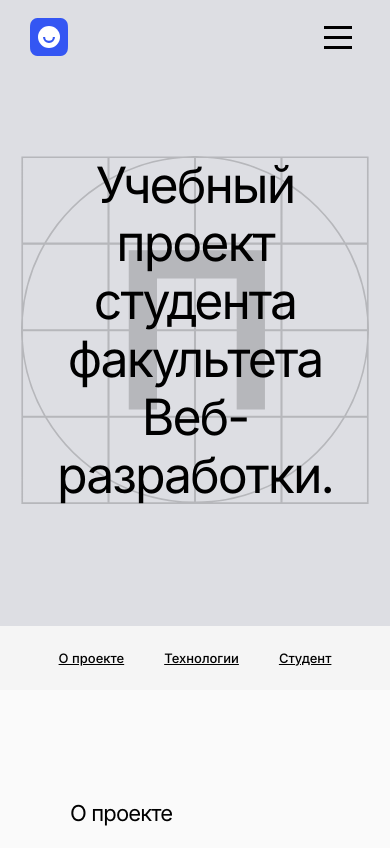
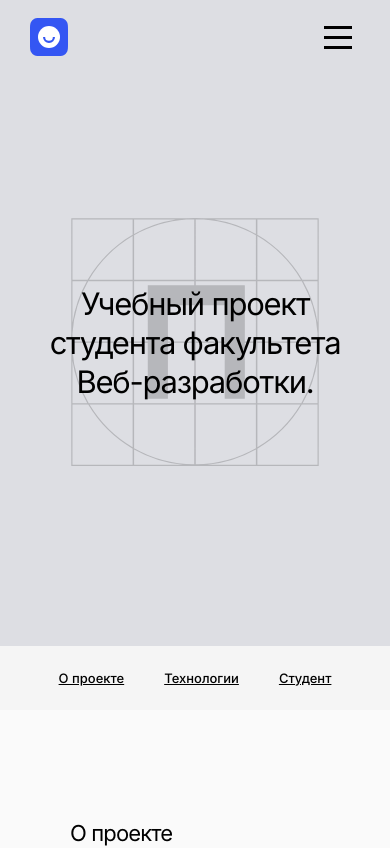
Before and after one commit to ShnaiderDanila/movies-explorer-frontend, a React (Create React App) app: page / in a window 390 px wide. Shown: the top 848 px of the page. Built offline with nearby package versions, Linux system fonts and the light colour scheme.

Commit message:
feat: Add responsive css styles to ./src/components/Main/Promo/Promo.css

```diff
--- a/src/components/Main/Promo/Promo.css
+++ b/src/components/Main/Promo/Promo.css
@@ -1,6 +1,17 @@
 .promo {
   padding: 82px 19px 122px;
   background-color: #dddee3;
+}
+
+.promo__container {
+  min-height: 320px;
+  background-image: url(../../../images/promo-logo.svg);
+  background-repeat: no-repeat;
+  background-size: contain;
+  background-position: center;
+  display: flex;
+  align-items: center;
+  justify-content: center;
 }
 
 .promo__title {
@@ -13,13 +24,26 @@
   text-align: center;
 }
 
-.promo__container {
-  min-height: 320px;
-  background-image: url(../../../images/promo-logo.svg);
-  background-repeat: no-repeat;
-  background-size: contain;
-  background-position: center;
-  display: flex;
-  align-items: center;
-  justify-content: center;
+/* Адаптив  */
+
+@media screen and (max-width: 768px) {
+  .promo {
+    padding: 228px 19px 240px;
+  }
 }
+
+@media screen and (max-width: 425px) {
+  .promo {
+    padding: 144px 10px 180px;
+  }
+
+  .promo__container {
+    min-height: 248px;
+  }
+
+  .promo__title {
+    max-width: 300px;
+    font-size: 31px;
+    line-height: 39px;
+  }
+}
```
